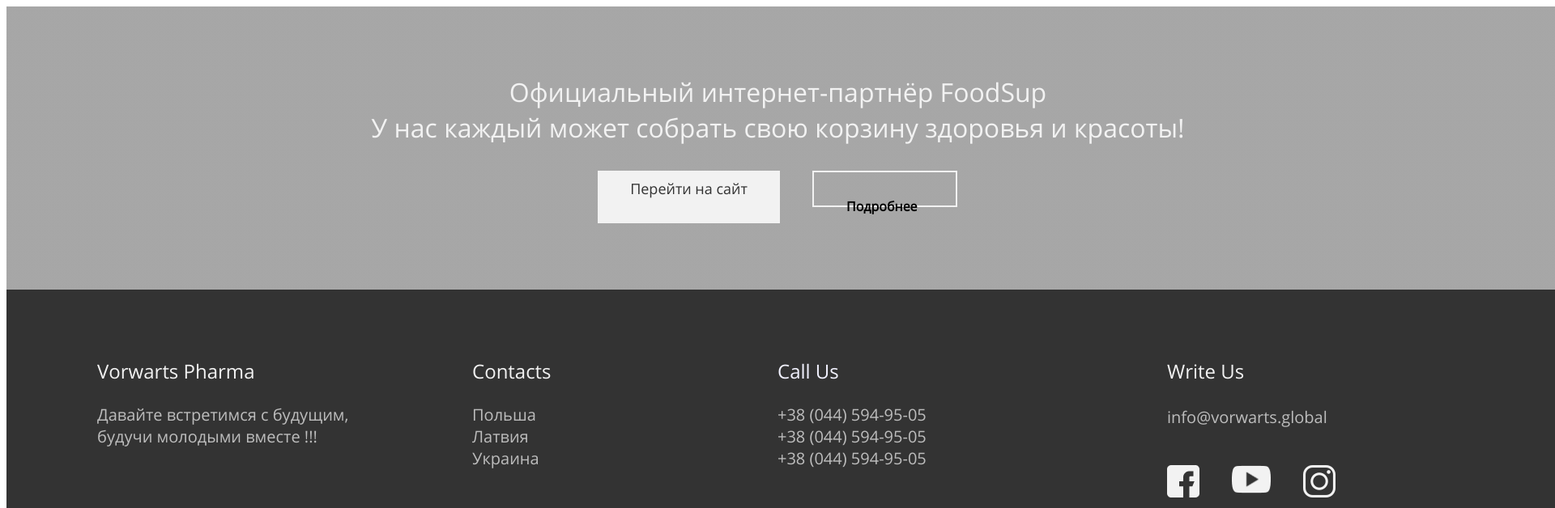
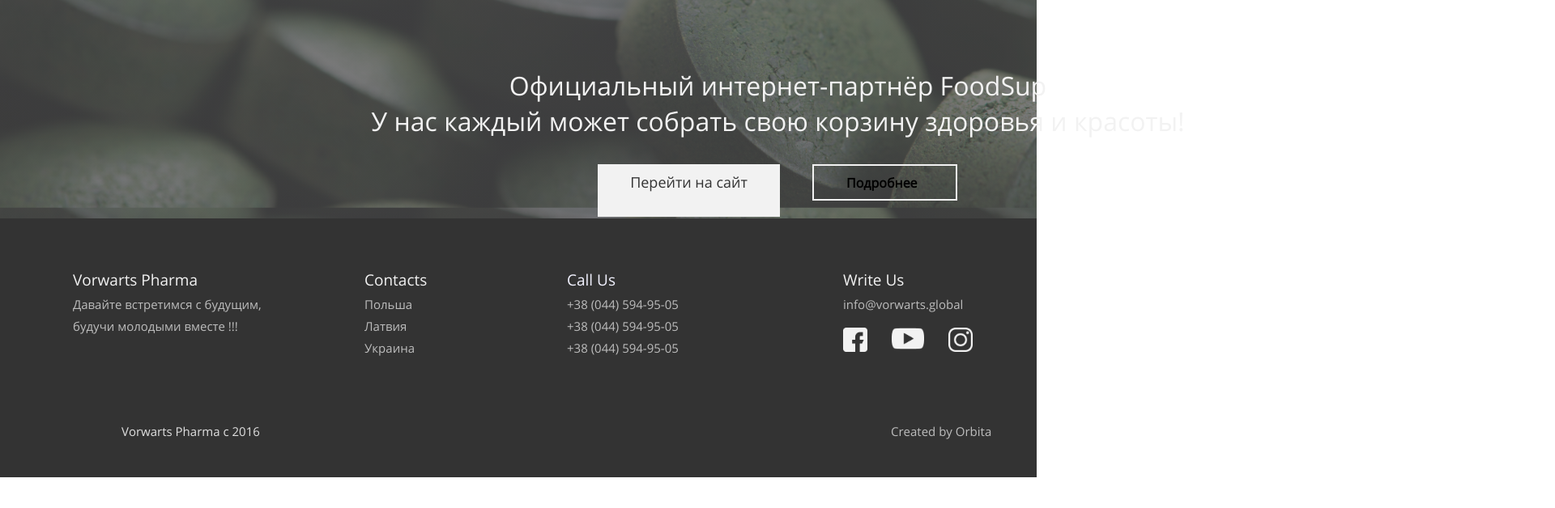
Before and after one commit to AntonKolesnik05/Vorwarts-Pharma, a plain HTML site: page index.html in a window 1280 px wide. Shown: the top 628 px of the page at 81% size, 1920 px wide, since content can reach past the window. Drawn offline with Linux system fonts and the light colour scheme; files that its build step writes are made by us from their sources; files whose address does not match are found by name.

Commit message:
a new screen size

```diff
--- a/CSS/style.css
+++ b/CSS/style.css
@@ -1,4 +1,9 @@
 @import url('https://fonts.googleapis.com/css2?family=Open+Sans&display=swap');
+* {
+    margin: 0px;
+    padding: 0px;
+}
+
 body {
     font-family: 'Open Sans', sans-serif;
 }
@@ -9,11 +14,12 @@ body {
 }
 
 .Partner {
-    background: linear-gradient(0deg, rgba(79, 79, 79, 0.5), rgba(79, 79, 79, 0.5)), url(Organik-spirulina-tablets.png);
+    background: linear-gradient(0deg, rgba(79, 79, 79, 0.5), rgba(79, 79, 79, 0.5)), url(/IMG/Organik-spirulina-tablets.png);
+    background-size: 110%;
     margin: 0px;
     padding: 0px;
-    width: 1920px;
-    height: 350px;
+    width: 100%;
+    height: 270px;
     left: 0px;
     top: 0px;
 }
@@ -70,23 +76,23 @@ body {
 
 footer {
     background: #333333;
-    width: 1920px;
-    height: 404px;
+    width: 100%;
+    height: 320px;
     left: 0px;
     top: 0px;
 }
 .Vorwarts-Pharma {
     display: inline-block;
     position: absolute;
-    width: 316px;
-    height: 97px;
-    left: 120px;
+    width: 250px;
+    height: 70px;
+    left: 90px;
 }
 .Vorwarts-Pharma h3 {
-    margin-top: 84px;
+    margin-top: 60px;
     font-style: normal;
     font-weight: normal;
-    font-size: 24px;
+    font-size: 19px;
     line-height: 33px;
     color: #F2F2F2;
 }
@@ -94,20 +100,20 @@ footer {
     color: #bdbdbd;
     font-style: normal;
     font-weight: normal;
-    font-size: 20px;
+    font-size: 15px;
     line-height: 27px;
 }
 .Contacts {
     position: absolute;
-    width: 98px;
-    height: 130px;
-    left: 583px;;
+    width: 38px;
+    height: 110px;
+    left: 450px;
 }
 .Contacts h3 {
-    margin-top: 84px;
+    margin-top: 60px;
     font-style: normal;
     font-weight: normal;
-    font-size: 24px;
+    font-size: 19px;
     line-height: 33px;
     color: #F2F2F2;
 }
@@ -115,46 +121,46 @@ footer {
     color: #bdbdbd;
     font-style: normal;
     font-weight: normal;
-    font-size: 20px;
+    font-size: 15px;
     line-height: 27px;
     padding: 0px;
     margin: 0px;
 }
 .Call-Us {
     position: absolute;
-    width: 186px;
+    width: 150px;
     height: 33px;
-    left: 960px;
+    left: 700px;
 }
 .Call-Us h3 {
-    margin-top: 84px;
+    margin-top: 60px;
     color: #f2f2ff;
     font-style: normal;
     font-weight: normal;
-    font-size: 24px;
+    font-size: 19px;
     line-height: 33px;
 }
 .Call-Us h4 {
     color: #bdbdbd;
     font-style: normal;
     font-weight: normal;
-    font-size: 20px;
+    font-size: 15px;
     line-height: 27px;
     margin: 0px;
 }
 .Write-Us {
     position: absolute;
-    width: 198px;
-    height: 76px;
-    left: 1441px;
+    width: 148px;
+    height: 56px;
+    left: 1041px;
 }
 .Write-Us h3 {
     color: #f2f2f2;
-    margin-top: 84px;
+    margin-top: 60px;
     font-family: inherit;
     font-style: normal;
     font-weight: normal;
-    font-size: 24px;
+    font-size: 19px;
     line-height: 33px;
 }
 .Write-Us h4 {
@@ -162,49 +168,48 @@ footer {
     font-family: inherit;
     font-style: normal;
     font-weight: normal;
-    font-size: 20px;
+    font-size: 15px;
     line-height: 27px;
 }
 .Social {
     display: flex;
     flex-direction: row;
     padding: 0px;
-    padding: 0px;
     position: absolute;
     width: 210px;
     height: 50px;
-    margin-top: 20px;
 }
 .Social img {
-    padding-right: 40px;
+    margin-top: 15px;
+    padding-right: 30px;
 }
 .Since {
     position: absolute;
     width: 228px;
     height: 27px;
-    left: 186px;
+    left: 150px;
 }
 .Since h4 {
-    margin-top: 325px;
+    margin-top: 250px;
     color: #e0e0e0;
     font-family: inherit;
     font-style: normal;
     font-weight: normal;
-    font-size: 20px;
+    font-size: 15px;
     line-height: 27px;
 }
 .Created {
     position: absolute;
     width: 166px;
     height: 27px;
-    left: 1556px;
+    left: 1100px;
 }
 .Created h4 {
-    margin-top: 325px;
+    margin-top: 250px;
     color: #bdbdbd;
     font-family: inherit;
     font-style: normal;
     font-weight: normal;
-    font-size: 20px;
+    font-size: 15px;
     line-height: 27px;
 }
--- a/index.html
+++ b/index.html
@@ -38,9 +38,9 @@
             <h3>Write Us</h3>
             <h4>info@vorwarts.global</h4>
             <div class="Social">
-                <img src="/Vorwarts-Pharma/IMG/Vector Facebook.png" alt="" width="40px" height="40px">
-                <img src="/Vorwarts-Pharma/IMG/Vector Youtube.png" alt="" width="50px" height="34.38">
-                <img src="/Vorwarts-Pharma/IMG/Vector Instagram.png" alt="" width="40px" height="40px">
+                <img src="IMG/Vector Facebook.png" alt="" width="30px" height="30px">
+                <img src="IMG/Vector Youtube.png" alt="" width="40px" height="27">
+                <img src="IMG/Vector Instagram.png" alt="" width="30px" height="30px">
             </div>
         </div>
         <div class="Since">
```
